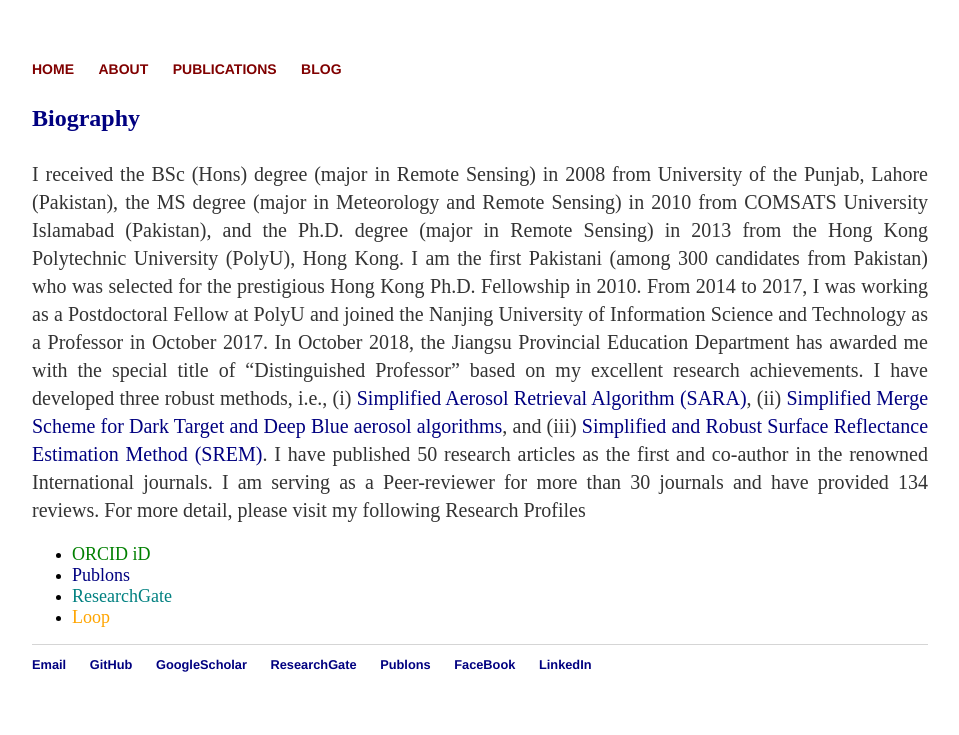
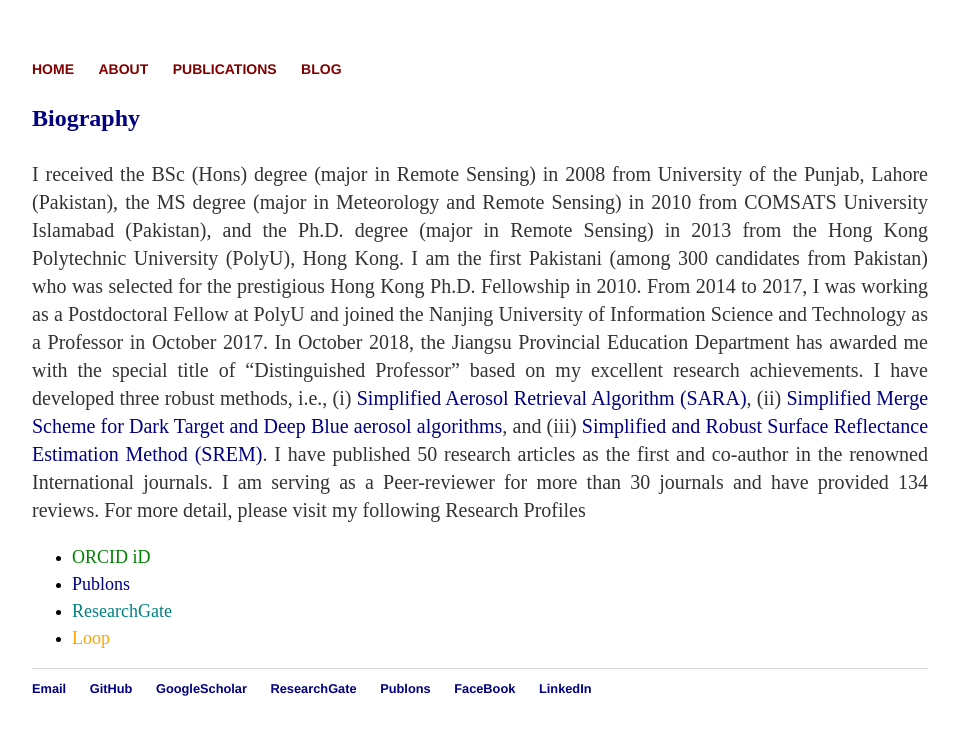
Before and after one commit to rs-DrBilal/rsbilal.github.io, a Jekyll site: the page built from about/index.html, in a window 1280 px wide. Shown: the top 735 px of the page, without its empty margins (160-1119 px from the left). Built offline with Jekyll 4.4.1, drawn with Linux system fonts in a browser that asks for light colours.

Commit message:
Update index.html

```diff
--- a/about/index.html
+++ b/about/index.html
@@ -19,9 +19,9 @@ title: About Muhammad Bilal
 				I am serving as a Peer-reviewer for more than 30 journals and have provided 134 reviews. For more detail, please visit my following Research Profiles</p>
 
 			<ul class="contacts">
-				<li><a href="https://orcid.org/0000-0003-1022-3999" style="color:green; font-size:18px">ORCID iD</a></li>
-				<li><a href=" https://publons.com/researcher/1093783/muhammad-bilal/" style="color:NAVY; font-size:18px">Publons</a></li>
-				<li><a href="https://www.researchgate.net/profile/Muhammad_Bilal_phd" style="color:TEAL; font-size:18px">ResearchGate</a></li>
-				<li><a href="https://loop.frontiersin.org/people/263729/overview" style="color:orange; font-size:18px">Loop</a></li>
+				<li><a href="https://orcid.org/0000-0003-1022-3999" style="color:green; font-size:18px;line-height: 1.5">ORCID iD</a></li>
+				<li><a href=" https://publons.com/researcher/1093783/muhammad-bilal/" style="color:NAVY; font-size:18px;line-height: 1.5">Publons</a></li>
+				<li><a href="https://www.researchgate.net/profile/Muhammad_Bilal_phd" style="color:TEAL; font-size:18px;line-height: 1.5">ResearchGate</a></li>
+				<li><a href="https://loop.frontiersin.org/people/263729/overview" style="color:orange; font-size:18px;line-height: 1.5">Loop</a></li>
 				</ul>
 		</div>
```
